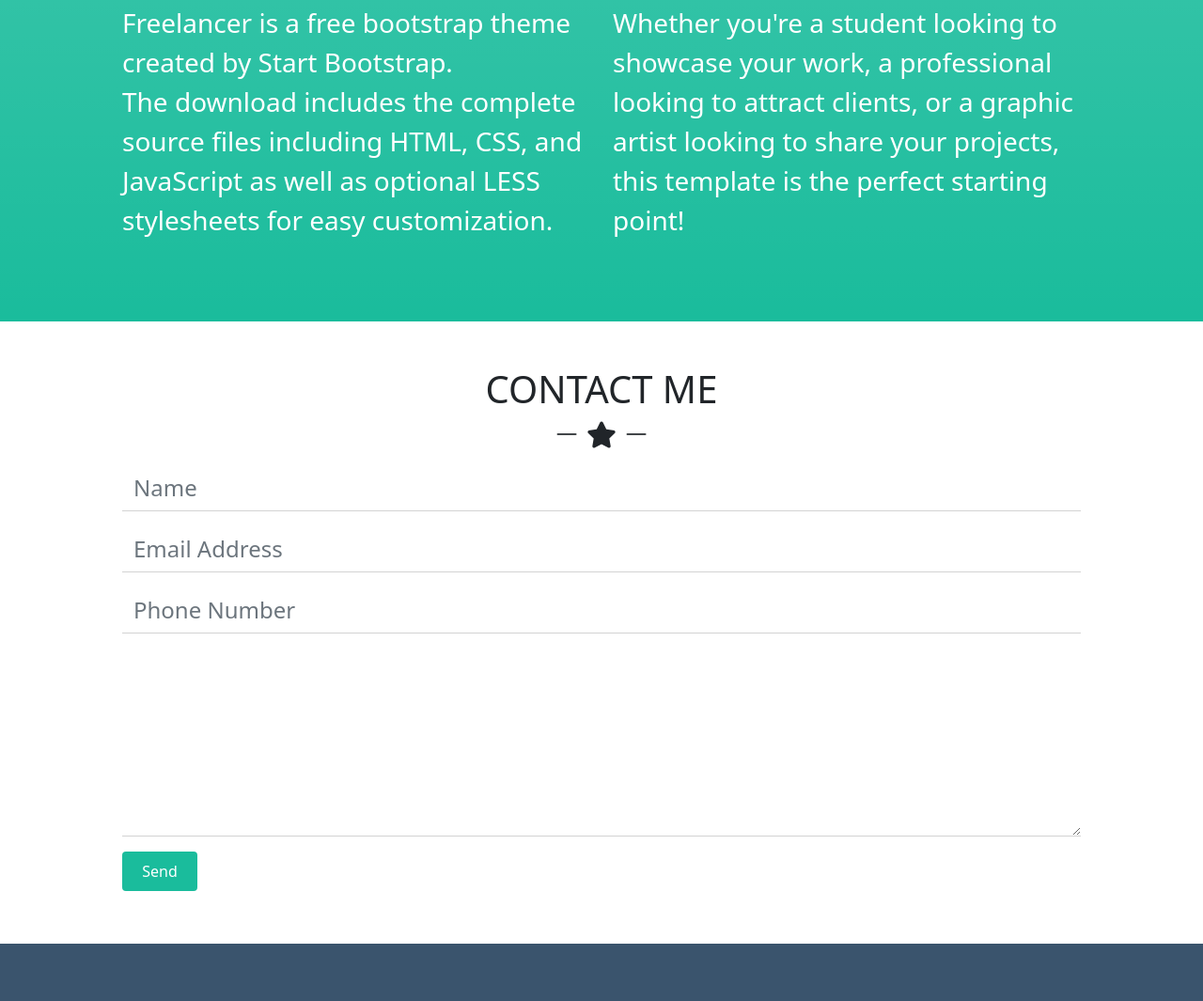
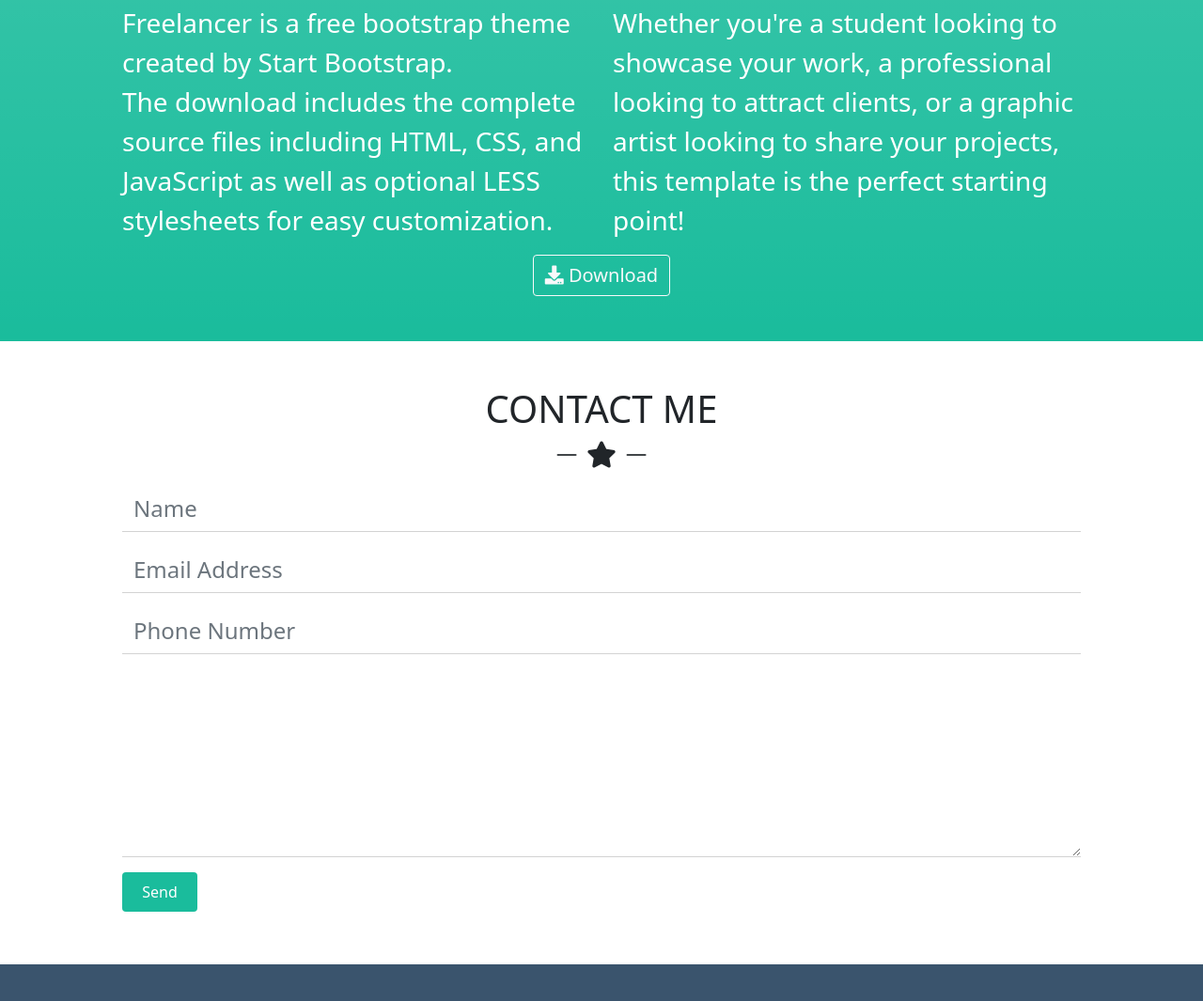
Before and after one commit to DavideVin01/html-css-bootstrap-freelancer, a plain HTML site: page index.html in a window 1280 px wide. Shown: the part 1483-2548 px from the top of the page at 94% size. Drawn offline with nearby package versions, Linux system fonts and the light colour scheme.

Commit message:
Adds download button on About section

```diff
--- a/index.html
+++ b/index.html
@@ -120,7 +120,10 @@
                         clients, or a graphic artist looking to share your projects, this template is the perfect
                         starting point!
                     </div>
-                    <div class="col-12"></div>
+                    <div class="col-12 d-flex justify-content-center">
+                        <button type="button" class="btn btn-outline-light fs-5"><i class="fas fa-download"></i>
+                            Download</button>
+                    </div>
                 </div>
             </div>
         </section>
```
